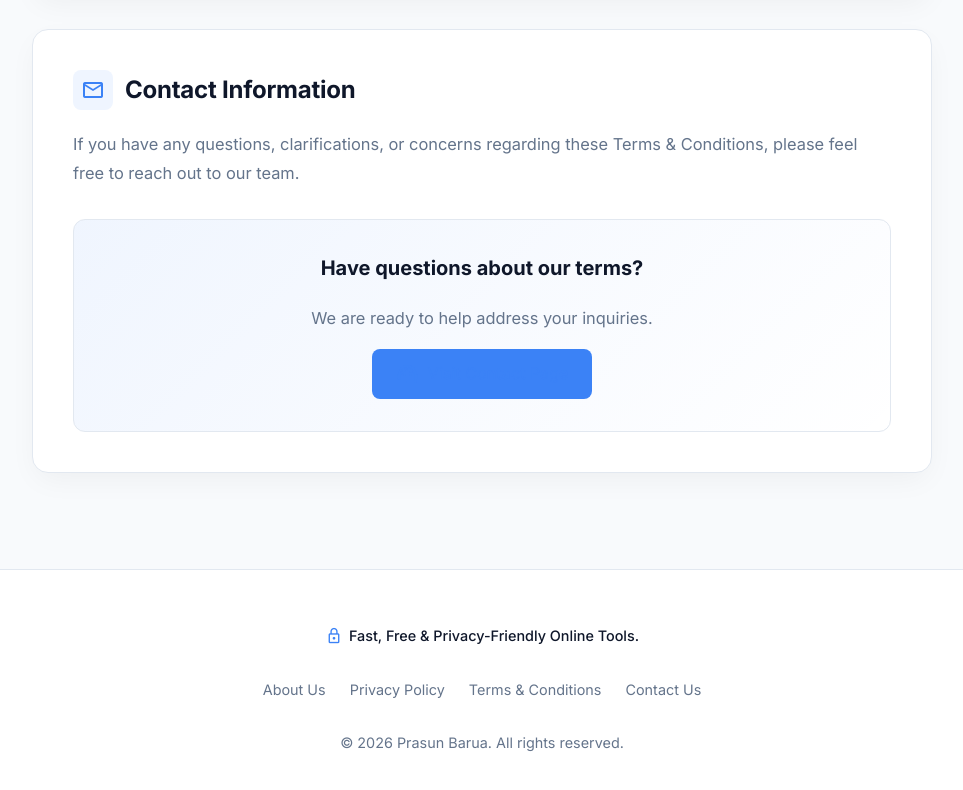
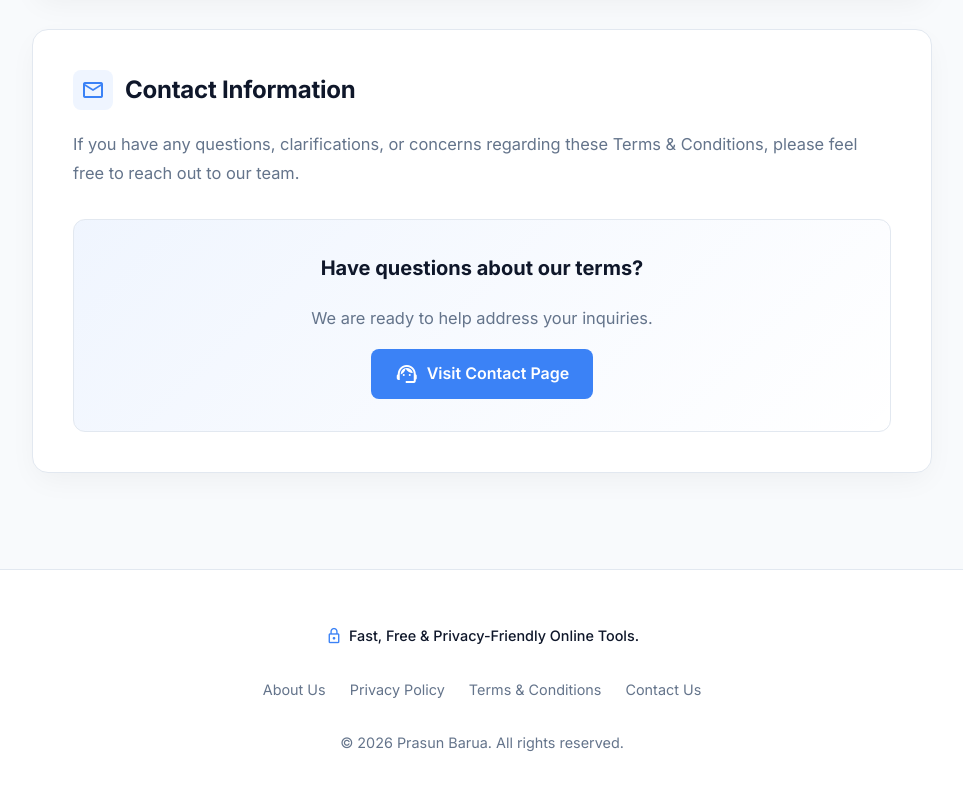
Before and after one commit to prasun301/tools.prasunbarua.com, a plain HTML site: page terms.html in a window 1280 px wide. Shown: the part 4670-5460 px from the top of the page, without its empty margins (158-1121 px from the left). Drawn offline with nearby package versions, Linux system fonts and the light colour scheme.

Commit message:
Refactor .btn-primary styles for consistency

```diff
--- a/terms.html
+++ b/terms.html
@@ -291,23 +291,43 @@
             margin-top: 2rem;
         }
 
-        .btn-primary {
+       /* Primary Button */
+.btn-primary,
+.btn-primary:link,
+.btn-primary:visited {
     display: inline-flex;
     align-items: center;
     gap: 8px;
     background-color: var(--accent);
-            color: #ffffff;
+    color: #ffffff !important;
     padding: 12px 24px;
     border-radius: var(--radius-sm);
     text-decoration: none;
     font-weight: 600;
     margin-top: 1rem;
-            transition: background-color 0.2s ease, transform 0.1s ease;
+    transition:
+        background-color 0.2s ease,
+        transform 0.15s ease,
+        box-shadow 0.2s ease;
 }
 
-        .btn-primary:hover {
+.btn-primary:hover,
+.btn-primary:focus-visible {
     background-color: var(--accent-hover);
-            transform: translateY(-1px);
+    color: #ffffff !important;
+    text-decoration: none;
+    transform: translateY(-2px);
+    box-shadow: 0 8px 20px rgba(0,0,0,.15);
+    outline: none;
+}
+
+.btn-primary:active {
+    color: #ffffff !important;
+    transform: translateY(0);
+}
+
+.btn-primary .material-symbols-outlined {
+    color: #ffffff !important;
 }
 
         /* Footer */
```
Lines whose indentation alone changed are shown as unchanged.
